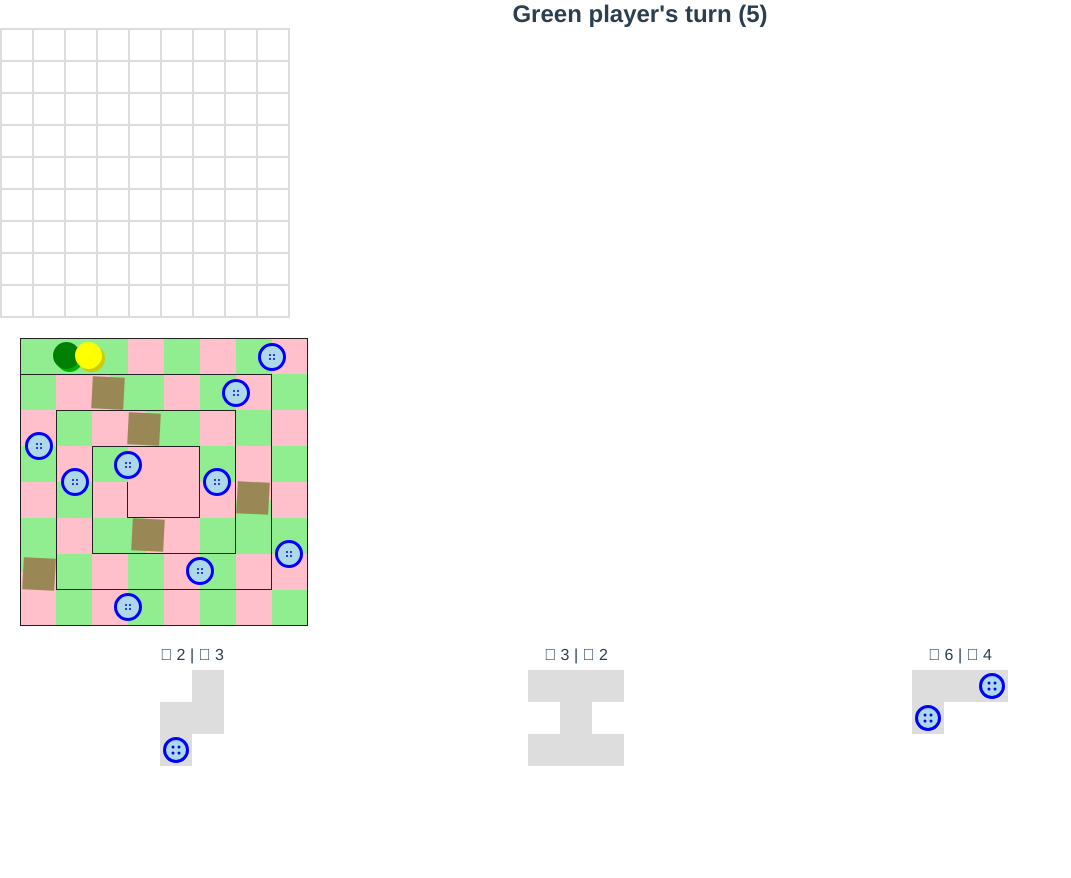
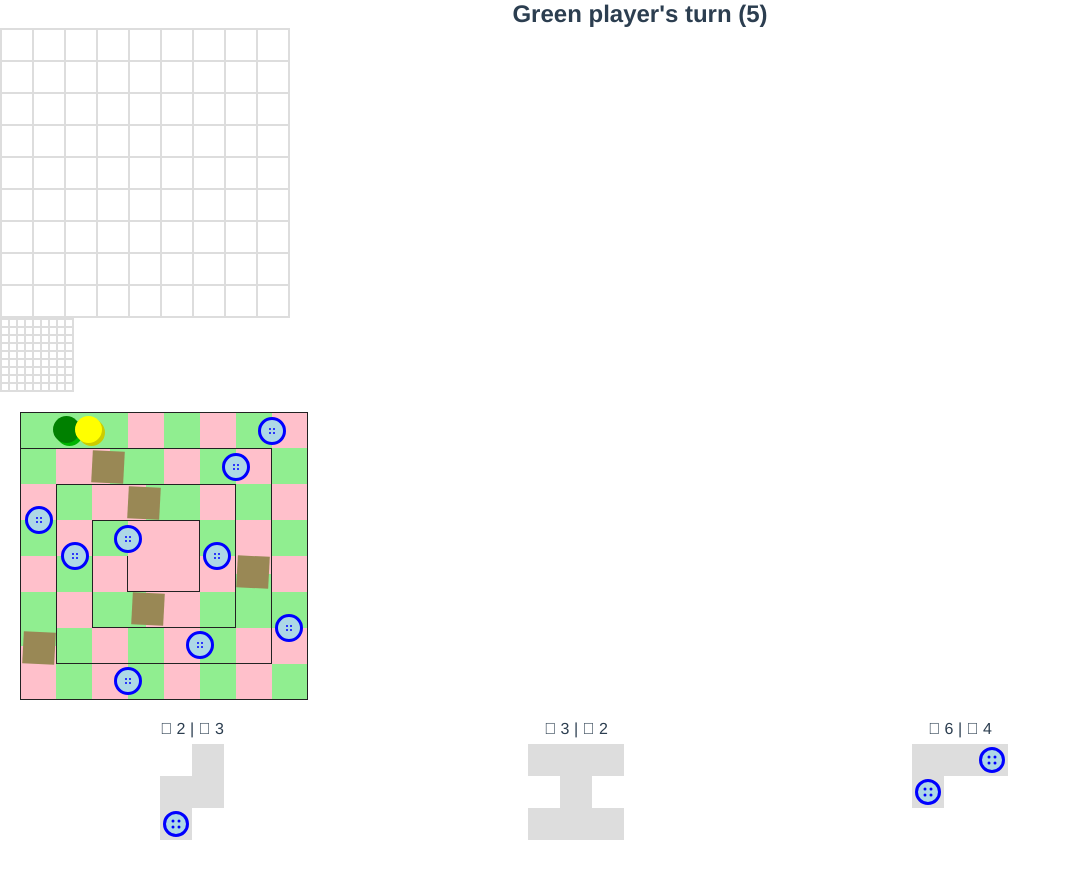
Before and after one commit to salmiak/patchwork, a Vue app: page / in a window 1280 px wide. Shown: the top 878 px of the page, without its empty margins (0-1071 px from the left). Before the commit the page ends 830 px from the top, so only its background shows below. Built offline with nearby package versions, Linux system fonts and the light colour scheme.

Commit message:
Added vuex

```diff
--- a/package.json
+++ b/package.json
@@ -11,7 +11,8 @@
     "less": "^3.7.1",
     "less-loader": "^4.1.0",
     "lodash": "^4.17.10",
-    "vue": "^2.5.16"
+    "vue": "^2.5.16",
+    "vuex": "^3.0.1"
   },
   "devDependencies": {
     "@vue/cli-plugin-babel": "^3.0.0-rc.5",
--- a/src/App.vue
+++ b/src/App.vue
@@ -1,15 +1,17 @@
 <template>
   <div id="app">
     <h2>{{currentPlayer.name}}'s turn ({{currentPlayer.buttonsInPocket}})</h2>
-    <quilt-board :tile="tile" @tilestored="tileStored" />
-    <play-board :player1="players[0].pos" :player2="players[1].pos" />
-    <tile-list :tile-id-array="tileIdArray" :current-player="currentPlayer" @tileselected="tileSelected" />
+    <quilt-board :tile="tile" :player="currentPlayer" @tilestored="tileStored" />
+    <quilt-board-mini :player="otherPlayer" />
+    <play-board />
+    <tile-list @tileselected="tileSelected" />
   </div>
 </template>
 
 <script>
 import _ from 'lodash'
 import QuiltBoard from './components/QuiltBoard.vue'
+import QuiltBoardMini from './components/QuiltBoardMini.vue'
 import PlayBoard from './components/PlayBoard.vue'
 import TileList from './components/TileList.vue'
 import tiles from './assets/tiles.json'
@@ -18,36 +20,21 @@ export default {
   name: 'app',
   components: {
     QuiltBoard,
+    QuiltBoardMini,
     PlayBoard,
     TileList
   },
   data () {
     return {
-      tile: undefined,
-      tileIdArray: _.shuffle(_.range(tiles.length)),
-      players: [
-        {
-          name: 'Green player',
-          pos: 0,
-          buttonsOnBoard: 0,
-          buttonsInPocket: 5
-        },
-        {
-          name: 'Yellow player',
-          pos: 0,
-          buttonsOnBoard: 0,
-          buttonsInPocket: 5
-        }
-      ],
-      playing: 0
+      tile: undefined
     }
   },
   computed: {
     currentPlayer () {
-      return this.players[this.playing]
+      return this.$store.getters.currentPlayer
     },
     otherPlayer () {
-      return this.players[(this.playing+1)%2]
+      return this.$store.getters.currentNotPlayer
     }
   },
   methods: {
@@ -55,15 +42,14 @@ export default {
       this.tile = tile
     },
     tileStored (tile) {
-      this.currentPlayer.pos += tile.time
-      this.currentPlayer.buttonsInPocket -= tile.cost
+      this.$store.commit('increasePlayerProgress', tile.time)
+      this.$store.commit('balancePlayersPocket', -1 * tile.cost)
+      // this.currentPlayer.pos += tile.time
+      // this.currentPlayer.buttonsInPocket -= tile.cost
       if (this.currentPlayer.pos > this.otherPlayer.pos) {
-        this.playing = (this.playing+1)%2
+        this.$store.commit('nextPlayer')
       }
-      this.removeTileFromArray(tile)
-    },
-    removeTileFromArray (tile) {
-      this.tileIdArray = _.without(this.tileIdArray, tile.id)
+      this.$store.commit('removeTileFromArray', tile)
       this.tile = undefined
     },
     newTile () {
--- a/src/components/PlayBoard.vue
+++ b/src/components/PlayBoard.vue
@@ -16,13 +16,18 @@
 import _ from 'lodash'
 export default {
   name: "PlayBoard",
-  props: ['player1', 'player2'],
   data () {
     return {
       patches: [20, 26, 32, 44, 50]
     }
   },
   computed: {
+    player1 () {
+      return this.$store.state.players[0].pos
+    },
+    player2 () {
+      return this.$store.state.players[1].pos
+    },
     sections () {
       var map = [5, 7, 7, 5, 5, 4, 5, 4, 3, 3, 3, 1, 1, 1]
       var cellSource = _.clone(this.cells)
--- a/src/components/QuiltBoard.vue
+++ b/src/components/QuiltBoard.vue
@@ -1,47 +1,28 @@
 <template>
   <div :class="{hit: hit}" class="board" @mouseout="resetAllCells()">
-    <div v-for="(row,index) in board" v-bind:key="`row-${index}`" class="row">
+    <div v-for="(row,index) in player.board" v-bind:key="`row-${index}`" class="row">
       <div v-for="(cell,index) in row" v-bind:key="`cell-${index}`" :class="{filled:cell.value, hovered:cell.hovered}" class="cell"  @mouseover="mouseOver(cell)" @click="storeTile" @contextmenu.prevent="rotateTile($event)">&nbsp;</div>
     </div>
   </div>
 </template>
 
 <script>
-import _ from 'lodash'
 export default {
   name: 'QuiltBoard',
-  props: ['tile'],
+  props: ['tile', 'player'],
   data () {
     return {
-      board: [[0]],
-      cells: [],
       boardSize: 9,
       hit: false,
-      storeCount: 0,
       cursor: {}
     }
   },
   created () {
-    let board = []
-    for (var y=0; y < this.boardSize; y++) {
-      let row = []
-      for (var x=0; x < this.boardSize; x++) {
-        var cell = {
-          id: ''+x+y,
-          x: x,
-          y: y,
-          value: 0
-        }
-        row.push(cell)
-        this.cells.push(cell)
-      }
-      board.push(row)
-    }
-    this.board = board
+    this.$store.commit('generateBoard', this.player.index)
   },
   methods: {
     getCellAt (x,y) {
-      return _.find(this.cells, {x:x, y:y})
+      return this.$store.getters.getCellAt({x:x, y:y, pnr: this.player.index})
     },
     mouseOver (cell) {
       if (!this.tile) {
@@ -56,13 +37,14 @@ export default {
       this.highlightCells()
     },
     highlightCells () {
-      this.resetAllCells()
+      this.$store.commit('unhoverAllCells')
+      this.hit = false
       this.tile.pattern.forEach((row,dy) => {
         row.forEach((tileCell,dx) => {
           if(tileCell) {
             var curCell = this.getCellAt(this.cursor.x + dx - this.tile.offset.x, this.cursor.y + dy - this.tile.offset.y)
             if (curCell) {
-              this.$set(curCell, "hovered", 1)
+              this.$store.commit('hoverCell', {cell: curCell})
               this.hit = this.hit || curCell.value
             }
           }
@@ -70,16 +52,10 @@ export default {
       })
     },
     storeTile () {
-      if (!this.tile) {
-        return false
-      }
-
-      if (!this.hit) {
-        this.cells.forEach(cell => {
-          cell.value = cell.hovered || cell.value
-        })
-        this.storeCount++
-        this.resetAllCells()
+      if (this.tile && !this.hit) {
+        this.$store.commit('storeTile')
+        this.$store.commit('unhoverAllCells')
+        this.hit = false
         this.$emit('tilestored', this.tile)
       }
     },
@@ -102,10 +78,7 @@ export default {
       return false
     },
     resetAllCells () {
-      this.hit = false
-      this.cells.forEach(cell => {
-        this.$set(cell, "hovered", 0)
-      })
+      this.$store.commit('unhoverAllCells')
     }
   }
 }
--- /dev/null
+++ b/src/components/QuiltBoardMini.vue
@@ -0,0 +1,59 @@
+<template>
+  <div class="board">
+    <div v-for="(row,index) in player.board" v-bind:key="`row-${index}-mini`" class="row">
+      <div v-for="(cell,index) in row" v-bind:key="`cell-${index}-mini`" :class="{filled:cell.value}" class="cell">&nbsp;</div>
+    </div>
+  </div>
+</template>
+
+<script>
+export default {
+  name: 'QuiltBoardMini',
+  props: ['player'],
+  data () {
+    return {
+      boardSize: 9,
+    }
+  },
+  created () {
+    this.$store.commit('generateBoard', this.player.index)
+  }
+}
+</script>
+
+<style lang="less" scoped>
+@import '../assets/base.less';
+@fontSize: 1px;
+@size: @quiltBoardCellsSize*0.25;
+
+.board {
+  width: @quiltBoardCells * @size;
+  height: @quiltBoardCells * @size;
+  border: 1px solid #DDD;
+  box-sizing: content-box;
+  display: flex;
+  flex-wrap: wrap;
+  justify-content: space-between;
+  align-items: stretch;
+  align-content: stretch;
+  .row {
+    width: 100%;
+    height: @size;
+    display: flex;
+    flex-wrap: nowrap;
+    justify-content: space-between;
+    align-items: stretch;
+    align-content: stretch;
+  }
+  .cell {
+    display: block;
+    width: @size;
+    height: @size;
+    border: 1px solid #DDD;
+    background: #FFF;
+    &.filled {
+      background: #FDD;
+    }
+  }
+}
+</style>
--- a/src/components/TileList.vue
+++ b/src/components/TileList.vue
@@ -1,35 +1,29 @@
 <template lang="html">
   <ul class="tileList">
-    <li v-for="tile in tileArray.splice(0,3)" :key="tile.id">
+    <li v-for="(tile, i) in tileArray" :key="tile.id">
       <div class="tileInfo">
         <i class="fal fa-hourglass-half" /> {{tile.time}} | <i class="fal fa-bullseye" /> {{tile.cost}}
       </div>
-      <tile v-if="currentPlayer.buttonsInPocket >= tile.cost" :tile-data="tile" @click.native="selectTile(tile)" />
-      <tile v-else :tile-data="tile" />
-    </li>
-    <li v-for="tile in tileArray" :key="tile.id">
-      <div class="tileInfo">
-        <i class="fal fa-hourglass-half" /> {{tile.time}} | <i class="fal fa-bullseye" /> {{tile.cost}}
-      </div>
-      <tile :tile-data="tile" class="not-selectable" />
+      <tile v-if="currentPlayer.buttonsInPocket >= tile.cost && i < 3" :tile-data="tile" @click.native="selectTile(tile)" />
+      <tile v-else :tile-data="tile" class="not-selectable" />
     </li>
   </ul>
 </template>
 
 <script>
-import _ from 'lodash'
 import Tile from './Tile.vue'
-import tiles from '../assets/tiles.json'
 
 export default {
   name: "TileList",
   components: {
     Tile
   },
-  props: ['tileIdArray','currentPlayer'],
   computed: {
+    currentPlayer () {
+      return this.$store.getters['currentPlayer']
+    },
     tileArray () {
-      return _.map(this.tileIdArray, i => { return tiles[i] })
+      return this.$store.getters['tileArray']
     }
   },
   methods: {
--- a/src/main.js
+++ b/src/main.js
@@ -1,8 +1,10 @@
 import Vue from 'vue'
 import App from './App.vue'
+import store from './store'
 
 Vue.config.productionTip = false
 
 new Vue({
+  store,
   render: h => h(App)
 }).$mount('#app')
--- /dev/null
+++ b/src/store/index.js
@@ -0,0 +1,100 @@
+import _ from 'lodash'
+import Vue from 'vue'
+import Vuex from 'vuex'
+import tiles from '../assets/tiles.json'
+
+Vue.use(Vuex)
+
+const quiltBoardSize = 9
+
+const store = new Vuex.Store({
+  state: {
+    currentlyPlaying: 0,
+    players: [
+      {
+        index: 0,
+        name: 'Green player',
+        pos: 0,
+        buttonsOnBoard: 0,
+        buttonsInPocket: 5,
+        board: [[0]],
+        cells: []
+      },
+      {
+        index: 1,
+        name: 'Yellow player',
+        pos: 0,
+        buttonsOnBoard: 0,
+        buttonsInPocket: 5,
+        board: [[0]],
+        cells: []
+      }
+    ],
+    tileIdArray: _.shuffle(_.range(tiles.length))
+  },
+  getters: {
+    currentPlayer: state => {
+      return state.players[state.currentlyPlaying]
+    },
+    currentNotPlayer: state => {
+      return state.players[(state.currentlyPlaying + 1) % 2]
+    },
+    tileArray: state => {
+      return _.map(state.tileIdArray, i => { return tiles[i] })
+    },
+    getCellAt: (state) => ({x, y, pnr}) => {
+      return _.find(state.players[pnr].cells, {x:x, y:y})
+    }
+  },
+  mutations: {
+    generateBoard (state, pnr) {
+      let player = state.players[pnr]
+      let board = []
+      for (var y=0; y < quiltBoardSize; y++) {
+        let row = []
+        for (var x=0; x < quiltBoardSize; x++) {
+          var cell = {
+            id: ''+x+y,
+            x: x,
+            y: y,
+            value: 0
+          }
+          row.push(cell)
+          player.cells.push(cell)
+        }
+        board.push(row)
+      }
+      player.board = board
+    },
+    hoverCell (state, {cell}) {
+      Vue.set(cell, 'hovered', 1)
+    },
+    unhoverAllCells (state) {
+      state.players.forEach(player => {
+        player.cells.forEach(cell => {
+          Vue.set(cell, "hovered", 0)
+        })
+      })
+    },
+    storeTile (state) {
+      state.players.forEach(player => {
+        player.cells.forEach(cell => {
+          cell.value = cell.hovered || cell.value
+        })
+      })
+    },
+    removeTileFromArray (state, tile) {
+      state.tileIdArray = _.without(state.tileIdArray, tile.id)
+    },
+    increasePlayerProgress (state, steps) {
+      state.players[state.currentlyPlaying].pos += steps
+    },
+    balancePlayersPocket (state, amount) {
+      state.players[state.currentlyPlaying].buttonsInPocket += amount
+    },
+    nextPlayer (state) {
+      state.currentlyPlaying = (state.currentlyPlaying + 1) % 2
+    }
+  }
+})
+export default store
```
Also changed, not shown: 1 other file (tests, documents, lock files or other folders).
